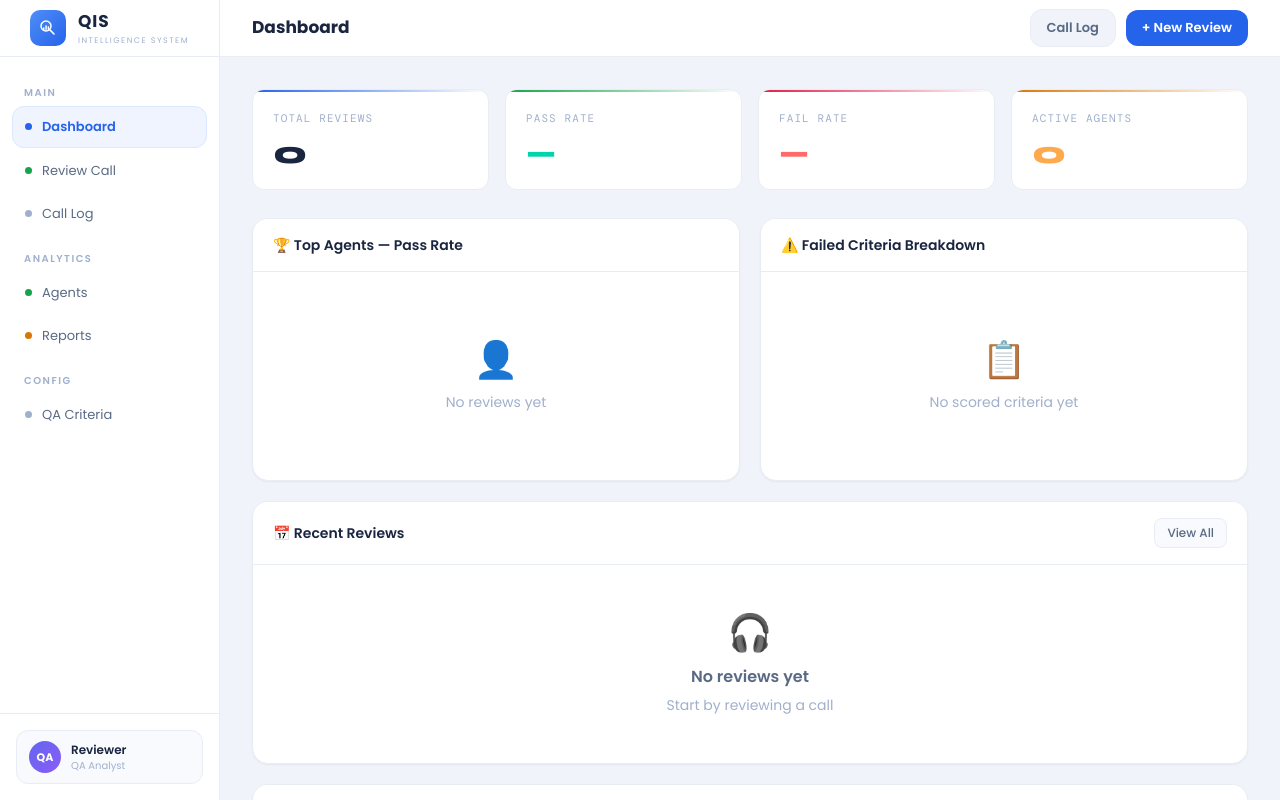
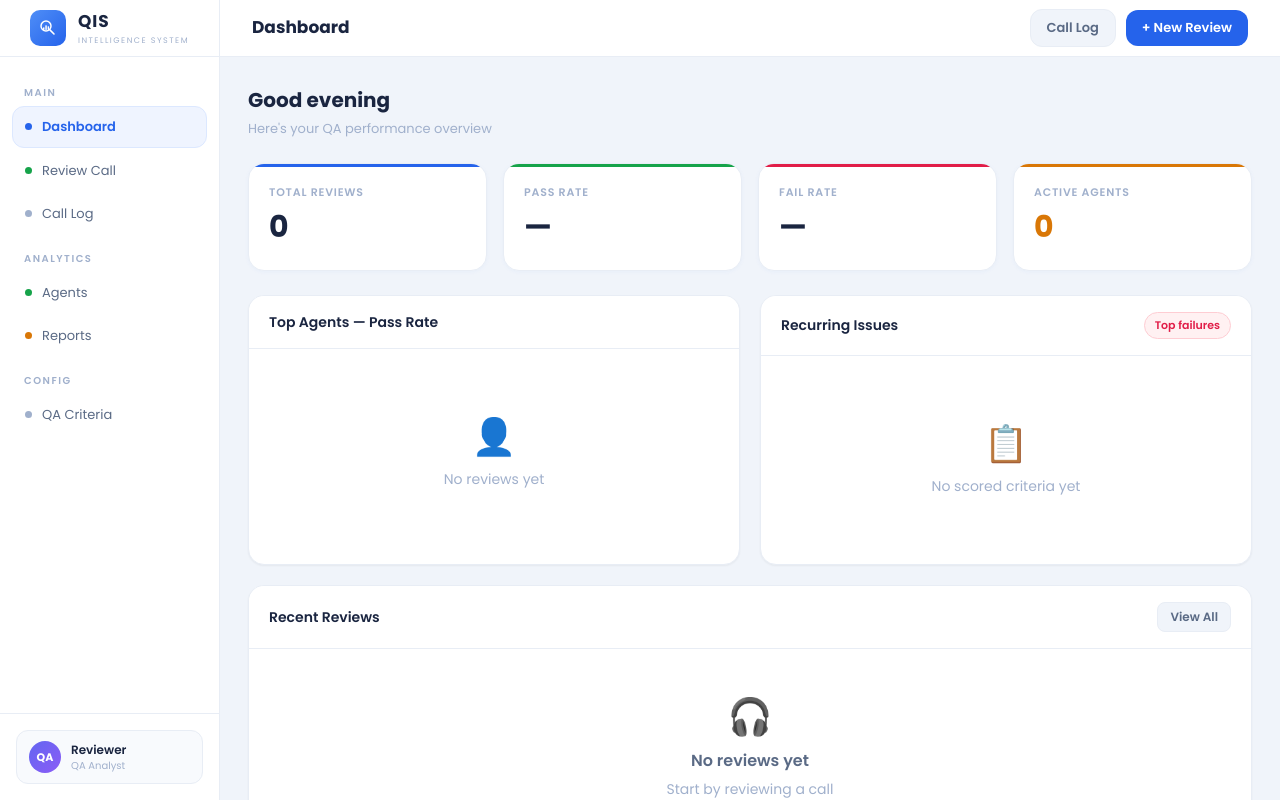
Before and after one commit to Ahmed-tech889/QA-dashboard, a React (Vite) app: page / in a window 1280 px wide. Shown: the top 800 px of the page. Built offline with nearby package versions, Linux system fonts and the light colour scheme.

Commit message:
Refactor Dashboard component and update StatCard to KPICard

```diff
--- a/src/components/Dashboard.jsx
+++ b/src/components/Dashboard.jsx
@@ -1,73 +1,113 @@
-import { Badge, EmptyState, Panel, PanelHeader, ScoreBar, AttrBar, Tag } from './ui'
+import { Badge, EmptyState, Panel, PanelHeader, AttrBar, Tag, AgentAvatar } from './ui'
 
-const STAT_ACCENTS = ['from-accent', 'from-pass', 'from-fail', 'from-accent4']
+const HOUR = new Date().getHours()
+const GREETING = HOUR < 12 ? 'Good morning' : HOUR < 17 ? 'Good afternoon' : 'Good evening'
 
-function StatCard({ label, value, color, accent }) {
+function KPICard({ label, value, valueColor, accentColor, delta, deltaUp }) {
   return (
-    <div className={`bg-surface border border-border rounded-xl p-5 relative overflow-hidden`}>
-      <div className={`absolute top-0 left-0 right-0 h-0.5 bg-gradient-to-r ${accent} to-transparent`} />
-      <div className="font-mono text-[11px] tracking-widest uppercase text-txt3 mb-2.5">{label}</div>
-      <div className="font-syne font-extrabold text-[32px] leading-none" style={color ? { color } : {}}>
+    <div className="bg-surface border border-border rounded-2xl p-5 relative overflow-hidden card-hover"
+      style={{ boxShadow: '0 1px 4px rgba(37,99,235,0.04)' }}>
+      <div className="absolute top-0 left-0 right-0 h-[3px] rounded-t-2xl" style={{ background: accentColor }} />
+      <div className="text-[11px] font-semibold tracking-[0.8px] uppercase text-txt3 mb-3"
+        style={{ fontFamily: "'Poppins',sans-serif" }}>{label}</div>
+      <div className="font-bold text-[30px] leading-none mb-2" style={{ color: valueColor || '#1a2540', fontFamily: "'Poppins',sans-serif" }}>
         {value}
       </div>
+      {delta && (
+        <div className="text-[12px] font-medium flex items-center gap-1"
+          style={{ color: deltaUp ? '#16a34a' : '#e11d48', fontFamily: "'Poppins',sans-serif" }}>
+          <span>{deltaUp ? '↑' : '↓'}</span>{delta}
+        </div>
+      )}
     </div>
   )
 }
 
-export default function Dashboard({ state, getAgentStats, getCriteriaFailRates, getReviewerActivity, onNavigate, onNewReview }) {
-  const reviews = state.reviews
-  const scored = reviews.filter((r) => r.result !== 'pending')
-  const passes = scored.filter((r) => r.result === 'pass').length
-  const fails = scored.filter((r) => r.result === 'fail').length
-  const passRate = scored.length ? Math.round((passes / scored.length) * 100) : null
-  const failRate = scored.length ? Math.round((fails / scored.length) * 100) : null
-  const agentCount = [...new Set(reviews.map((r) => r.agentName))].length
-
-  const agentStats = Object.values(getAgentStats()).sort((a, b) => b.passRate - a.passRate).slice(0, 6)
-  const attrFails = getCriteriaFailRates()
-  const recent = reviews.slice(0, 5)
+export default function Dashboard({ state, getAgentStats, getCriteriaFailRates, getReviewerActivity, onNavigate }) {
+  const reviews     = state.reviews
+  const scored      = reviews.filter((r) => r.result !== 'pending')
+  const passes      = scored.filter((r) => r.result === 'pass').length
+  const fails       = scored.filter((r) => r.result === 'fail').length
+  const passRate    = scored.length ? Math.round((passes / scored.length) * 100) : null
+  const failRate    = scored.length ? Math.round((fails  / scored.length) * 100) : null
+  const agentCount  = [...new Set(reviews.map((r) => r.agentName))].length
+  const agentStats  = Object.values(getAgentStats()).sort((a, b) => b.passRate - a.passRate).slice(0, 6)
+  const attrFails   = getCriteriaFailRates()
+  const recent      = reviews.slice(0, 5)
   const reviewerActivity = getReviewerActivity()
 
+  const passColor = passRate === null ? '#1a2540' : passRate >= 60 ? '#16a34a' : '#e11d48'
+  const failColor = failRate === null ? '#1a2540' : failRate > 40  ? '#e11d48' : '#d97706'
+
   return (
-    <div className="p-8 animate-fadeIn">
-      {/* Stat Cards */}
-      <div className="grid grid-cols-4 gap-4 mb-7">
-        <StatCard label="Total Reviews" value={reviews.length} accent={STAT_ACCENTS[0]} />
-        <StatCard label="Pass Rate" value={passRate !== null ? passRate + '%' : '—'} color="#00d4aa" accent={STAT_ACCENTS[1]} />
-        <StatCard label="Fail Rate" value={failRate !== null ? failRate + '%' : '—'} color="#ff6b6b" accent={STAT_ACCENTS[2]} />
-        <StatCard label="Active Agents" value={agentCount} color="#ffa94d" accent={STAT_ACCENTS[3]} />
+    <div className="p-7 animate-fadeIn">
+      {/* Greeting */}
+      <div className="mb-6">
+        <h2 className="font-bold text-[20px] text-txt mb-1" style={{ fontFamily: "'Poppins',sans-serif" }}>
+          {GREETING}
+        </h2>
+        <p className="text-[13px] text-txt3">Here's your QA performance overview</p>
       </div>
 
-      {/* Two-col */}
+      {/* KPI row */}
+      <div className="grid grid-cols-4 gap-4 mb-6">
+        <KPICard label="Total Reviews"  value={reviews.length} accentColor="#2563eb" />
+        <KPICard label="Pass Rate"      value={passRate !== null ? passRate + '%' : '—'} valueColor={passColor} accentColor="#16a34a" deltaUp />
+        <KPICard label="Fail Rate"      value={failRate !== null ? failRate + '%' : '—'} valueColor={failColor} accentColor="#e11d48" />
+        <KPICard label="Active Agents"  value={agentCount} accentColor="#d97706" valueColor="#d97706" />
+      </div>
+
+      {/* Top agents + Recurring issues */}
       <div className="grid grid-cols-2 gap-5 mb-5">
         <Panel>
-          <PanelHeader title="🏆 Top Agents — Pass Rate" />
+          <PanelHeader title="Top Agents — Pass Rate" />
           <div className="p-5">
             {agentStats.length === 0
               ? <EmptyState icon="👤" sub="No reviews yet" />
-              : <div className="flex flex-col gap-3">{agentStats.map((a) => (
-                  <div key={a.name} className="flex flex-col gap-1.5">
-                    <div className="flex justify-between text-xs">
-                      <span className="text-txt2">{a.name}</span>
-                      <span className="font-mono" style={{ color: a.passRate >= 70 ? '#00d4aa' : '#ff6b6b' }}>{a.passRate}%</span>
-                    </div>
-                    <div className="h-1.5 bg-surface3 rounded-full overflow-hidden">
-                      <div className="h-full rounded-full score-bar-fill" style={{ width: `${a.passRate}%`, background: a.passRate >= 70 ? '#00d4aa' : '#ff6b6b' }} />
-                    </div>
-                  </div>
-                ))}</div>
+              : <div className="flex flex-col gap-3.5">
+                  {agentStats.map((a) => {
+                    const color = a.passRate >= 70 ? '#16a34a' : a.passRate >= 60 ? '#d97706' : '#e11d48'
+                    return (
+                      <div key={a.name} className="flex items-center gap-3">
+                        <AgentAvatar name={a.name} size={32} />
+                        <div className="flex-1 min-w-0">
+                          <div className="flex justify-between items-center mb-1">
+                            <span className="text-[13px] font-semibold text-txt truncate">{a.name}</span>
+                            <span className="text-[13px] font-bold ml-2 shrink-0" style={{ color, fontFamily: "'Poppins',sans-serif" }}>{a.passRate}%</span>
+                          </div>
+                          <div className="h-1.5 rounded-full overflow-hidden" style={{ background: '#eef2f8' }}>
+                            <div className="h-full rounded-full score-bar-fill" style={{ width: `${a.passRate}%`, background: color }} />
+                          </div>
+                        </div>
+                      </div>
+                    )
+                  })}
+                </div>
             }
           </div>
         </Panel>
 
         <Panel>
-          <PanelHeader title="⚠️ Failed Criteria Breakdown" />
+          <PanelHeader title="Recurring Issues" action={
+            <span className="px-2.5 py-1 rounded-full text-[11px] font-semibold"
+              style={{ background: '#fff1f2', color: '#e11d48', border: '1px solid #fecdd3', fontFamily: "'Poppins',sans-serif" }}>
+              Top failures
+            </span>
+          } />
           <div className="p-5">
             {attrFails.length === 0
               ? <EmptyState icon="📋" sub="No scored criteria yet" />
-              : <div className="flex flex-col gap-3">{attrFails.map((a) => (
-                  <AttrBar key={a.name} name={a.name} pct={a.failRate} />
-                ))}</div>
+              : <div className="flex flex-col gap-3">
+                  {attrFails.map((a, i) => (
+                    <div key={a.name} className="flex items-center gap-3">
+                      <div className="w-[22px] h-[22px] rounded-lg flex items-center justify-center text-[10px] font-bold shrink-0"
+                        style={{ background: '#f0f4fa', color: '#5a6a85', fontFamily: "'Poppins',sans-serif" }}>
+                        {i + 1}
+                      </div>
+                      <AttrBar name={a.name} pct={a.failRate} />
+                    </div>
+                  ))}
+                </div>
             }
           </div>
         </Panel>
@@ -76,9 +116,11 @@ export default function Dashboard({ state, getAgentStats, getCriteriaFailRates,
       {/* Recent Reviews */}
       <Panel className="mb-5">
         <PanelHeader
-          title="📅 Recent Reviews"
+          title="Recent Reviews"
           action={
-            <button onClick={() => onNavigate('calls')} className="px-3 py-1.5 rounded-lg text-xs font-medium bg-surface2 text-txt2 border border-border hover:text-txt hover:bg-surface3 cursor-pointer transition-all">
+            <button onClick={() => onNavigate('calls')}
+              className="px-3 py-1.5 rounded-lg text-xs font-semibold cursor-pointer transition-all"
+              style={{ background: '#f0f4fa', color: '#5a6a85', border: '1px solid #e8edf5', fontFamily: "'Poppins',sans-serif" }}>
               View All
             </button>
           }
@@ -89,18 +131,23 @@ export default function Dashboard({ state, getAgentStats, getCriteriaFailRates,
               <thead>
                 <tr>
                   {['Agent', 'Date', 'Reviewer', 'Result'].map((h) => (
-                    <th key={h} className="text-left font-mono text-[10px] tracking-widest uppercase text-txt3 px-4 py-2.5 border-b border-border bg-surface2">{h}</th>
+                    <th key={h} className="text-left text-[11px] font-semibold tracking-wide uppercase text-txt3 px-4 py-3 border-b border-border"
+                      style={{ background: '#f8fafd', fontFamily: "'Poppins',sans-serif" }}>{h}</th>
                   ))}
                 </tr>
               </thead>
               <tbody>
                 {recent.map((r) => (
-                  <tr key={r.id} className="border-b border-border/50 hover:bg-white/[0.02] cursor-pointer transition-colors last:border-0">
-                    <td className="px-4 py-3 font-medium text-[13.5px]">
-                      {r.agentName} {r.agentId && <Tag>{r.agentId}</Tag>}
+                  <tr key={r.id} className="border-b border-border last:border-0 hover:bg-surface2 cursor-pointer transition-colors">
+                    <td className="px-4 py-3">
+                      <div className="flex items-center gap-2.5">
+                        <AgentAvatar name={r.agentName} size={28} />
+                        <span className="font-semibold text-[13px] text-txt">{r.agentName}</span>
+                        {r.agentId && <Tag>{r.agentId}</Tag>}
+                      </div>
                     </td>
-                    <td className="px-4 py-3 text-txt2 text-[13.5px]">{r.callDate}</td>
-                    <td className="px-4 py-3 text-txt2 text-[13.5px]">{r.reviewer}</td>
+                    <td className="px-4 py-3 text-txt2 text-[13px]">{r.callDate}</td>
+                    <td className="px-4 py-3 text-txt2 text-[13px]">{r.reviewer}</td>
                     <td className="px-4 py-3"><Badge result={r.result} /></td>
                   </tr>
                 ))}
@@ -111,24 +158,30 @@ export default function Dashboard({ state, getAgentStats, getCriteriaFailRates,
 
       {/* Reviewer Activity */}
       <Panel>
-        <PanelHeader title="👥 Reviewer Activity" />
+        <PanelHeader title="Reviewer Activity" />
         {reviewerActivity.length === 0
           ? <EmptyState icon="👤" sub="No activity yet" />
           : <table className="w-full border-collapse">
               <thead>
                 <tr>
                   {['Reviewer', 'Reviews Done', 'Pass', 'Fail'].map((h) => (
-                    <th key={h} className="text-left font-mono text-[10px] tracking-widest uppercase text-txt3 px-4 py-2.5 border-b border-border bg-surface2">{h}</th>
+                    <th key={h} className="text-left text-[11px] font-semibold tracking-wide uppercase text-txt3 px-4 py-3 border-b border-border"
+                      style={{ background: '#f8fafd', fontFamily: "'Poppins',sans-serif" }}>{h}</th>
                   ))}
                 </tr>
               </thead>
               <tbody>
                 {reviewerActivity.map((r) => (
-                  <tr key={r.name} className="border-b border-border/50 last:border-0 hover:bg-white/[0.02]">
-                    <td className="px-4 py-3 font-semibold text-[13.5px]">{r.name}</td>
+                  <tr key={r.name} className="border-b border-border last:border-0 hover:bg-surface2 transition-colors">
+                    <td className="px-4 py-3">
+                      <div className="flex items-center gap-2.5">
+                        <AgentAvatar name={r.name} size={28} />
+                        <span className="font-semibold text-[13px] text-txt">{r.name}</span>
+                      </div>
+                    </td>
                     <td className="px-4 py-3"><Tag>{r.total}</Tag></td>
-                    <td className="px-4 py-3 text-pass font-mono text-sm">{r.pass}</td>
-                    <td className="px-4 py-3 text-fail font-mono text-sm">{r.fail}</td>
+                    <td className="px-4 py-3 font-semibold text-[13px]" style={{ color: '#16a34a' }}>{r.pass}</td>
+                    <td className="px-4 py-3 font-semibold text-[13px]" style={{ color: '#e11d48' }}>{r.fail}</td>
                   </tr>
                 ))}
               </tbody>
```
